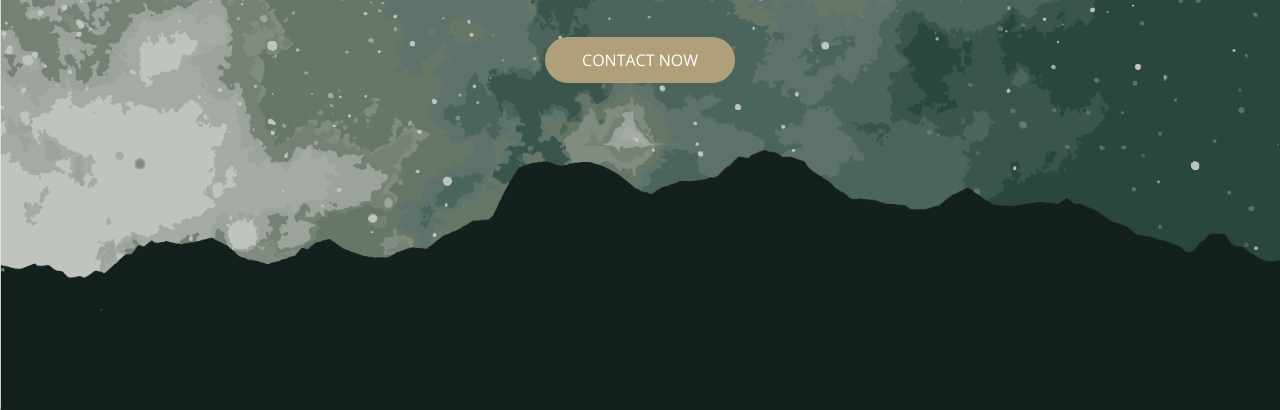
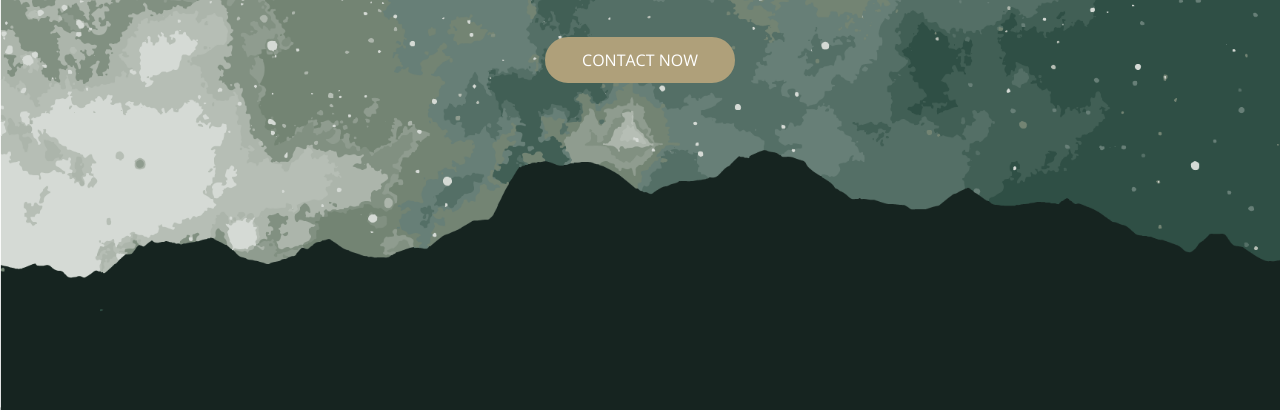
Before and after one commit to finmaher/finmaher.github.io, a plain HTML site: page index.html in a window 1280 px wide. Shown: the part 390-800 px from the top of the page. Drawn offline with nearby package versions, Linux system fonts and the light colour scheme.

Commit message:
Update styles.css

```diff
--- a/css/styles.css
+++ b/css/styles.css
@@ -116,7 +116,7 @@ b.light-color{ color: #444; }
 .main-area{ position: relative; height: 100vh; z-index: 1; padding: 0 20px; background-size: cover; color: #fff; }
 
 .main-area:after{ content:''; position: absolute; top: 0; bottom: 0;left: 0; right: 0; z-index: -1;
-	opacity: .1; background: #000; }
+	opacity: 0; background: #000; }
 
 .main-area .desc{ margin: 20px auto; max-width: 500px; }
 
```
